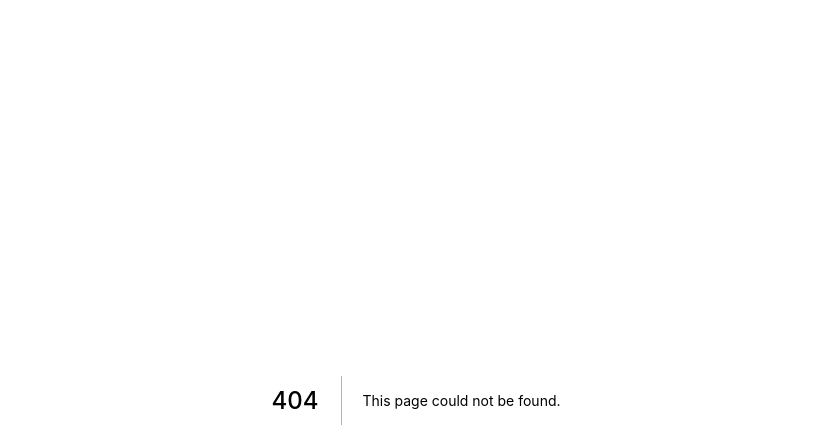
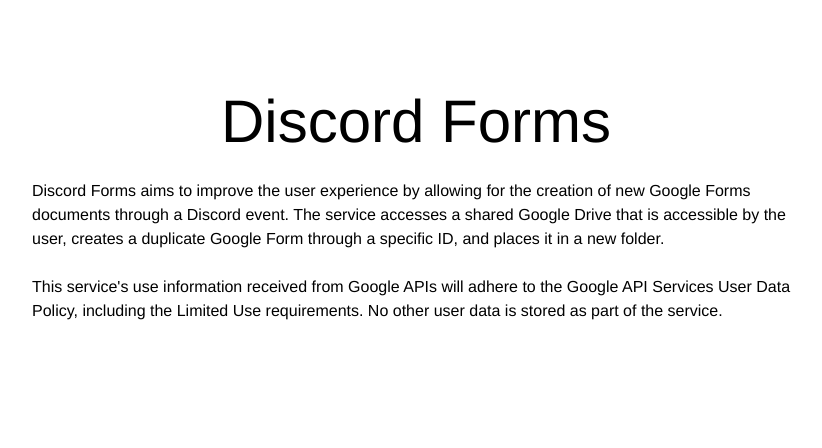
Before and after one commit to ericfzhu/website, a Next.js app: page /projects/discord-forms in a window 1280 px wide. Before the commit this address had no page. Shown: the top 448 px of the page, without its empty margins (224-1046 px from the left). Built offline with nearby package versions, Linux system fonts and the light colour scheme.

Commit message:
Simplified README and created Privacy Policy for discord-forms

```diff
--- a/pages/index.tsx
+++ b/pages/index.tsx
@@ -20,7 +20,7 @@
         <div className="align-middle max-w-screen-md justify-between">
             <Link href="/contact"><button className="p-3">Contact</button></Link>
             {" / "}
-            <Link href="/podSearch"><button disabled className="p-3">podSearch</button></Link>
+            <Link href="/podSearch"><button disabled className="p-3 line-through">podSearch</button></Link>
         </div>
       </main>
     </div>
--- /dev/null
+++ b/pages/projects/discord-forms.tsx
@@ -0,0 +1,32 @@
+import type { NextPage } from 'next'
+import Head from 'next/head'
+
+
+const DFormsPage: NextPage = () => {
+    return (
+        <div className="px-8">
+            <Head>
+                <title>Discord Forms</title>
+                <meta name="viewport" content="width=device-width"/>
+                <link rel="icon" href="/white.ico" />
+            </Head>
+
+            <main className="min-h-screen py-16 flex-1 flex flex-col items-center">
+                <h1 className="font-serif text-6xl m-5 leading-tight">
+                    Discord Forms
+                </h1>
+
+                <div className="align-middle max-w-screen-md justify-between">
+                    Discord Forms aims to improve the user experience by allowing for the creation of new Google Forms documents through a Discord event.
+                    The service accesses a shared Google Drive that is accessible by the user, creates a duplicate Google Form through a specific ID, and places it in a new folder.
+                    <br/>
+                    <br/>
+                    This service's use information received from Google APIs will adhere to the <a href="https://developers.google.com/terms/api-services-user-data-policy#additional_requirements_for_specific_api_scopes">Google API Services User Data Policy</a>, including the Limited Use requirements.
+                    No other user data is stored as part of the service.
+                </div>
+            </main>
+        </div>
+    )
+}
+
+export default DFormsPage
```
Also changed, not shown: 1 other file (tests, documents, lock files or other folders).
